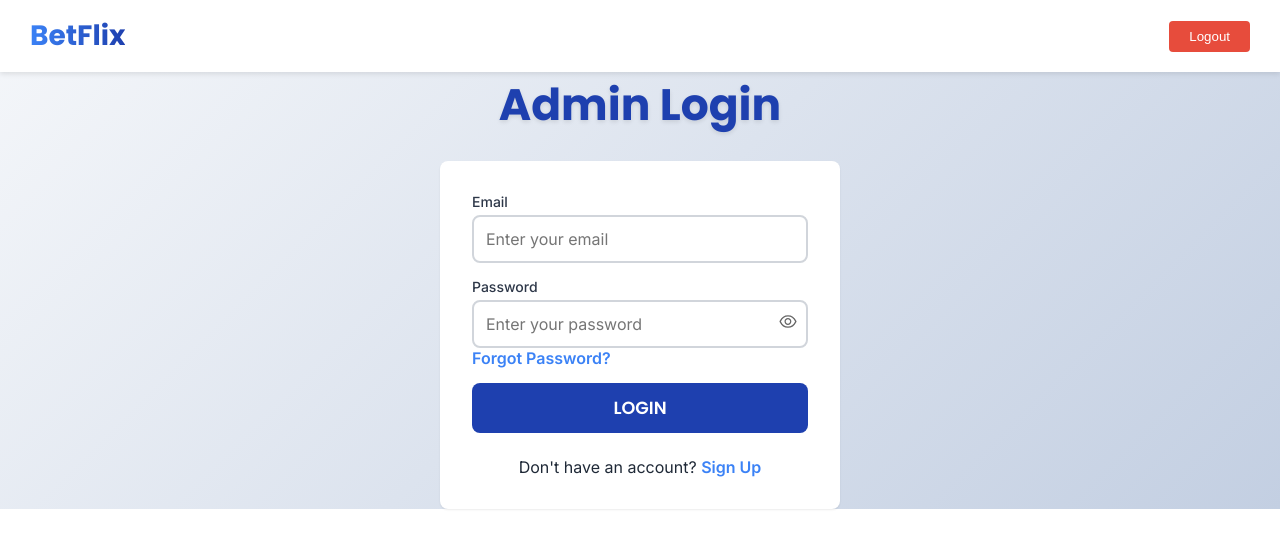
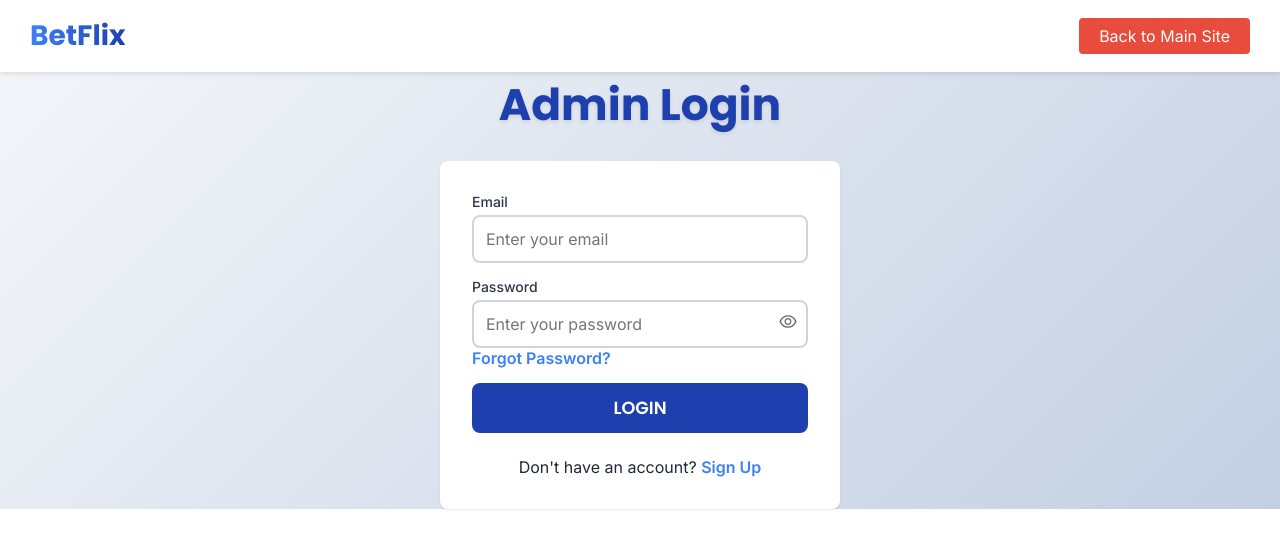
Before and after one commit to ay30bg/admin-betflix, a React (Create React App) app: page / in a window 1280 px wide. Shown: the top 548 px of the page. Built offline with nearby package versions, Linux system fonts and the light colour scheme.

Commit message:
Update AdminAuthHeader.jsx

```diff
--- a/src/components/AdminAuthHeader.jsx
+++ b/src/components/AdminAuthHeader.jsx
@@ -4,19 +4,13 @@ import { useNavigate } from 'react-router-dom';
 import '../styles/header.css';
 
 function AdminAuthHeader() {
-  // const { logout } = useAuth();
-  const navigate = useNavigate();
-
-  const handleLogout = () => {
-    navigate('/');
-  };
 
   return (
     <header className="header">
       <div className="logo">BetFlix</div>
-      <button className="logout-btn" onClick={handleLogout}>
-        Logout
-      </button>
+      <a className="logout-btn">
+        Back to Main Site
+      </a>
     </header>
   );
 }
```
